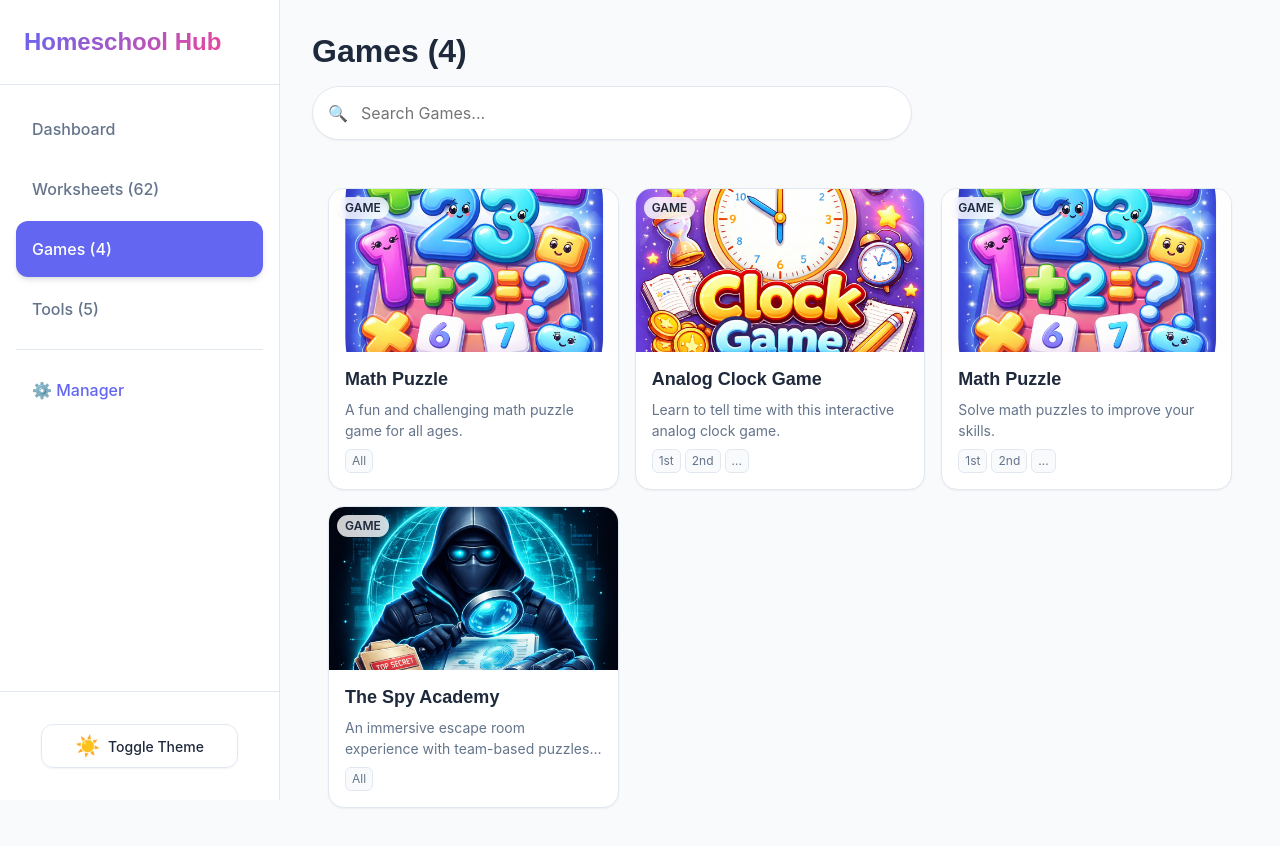
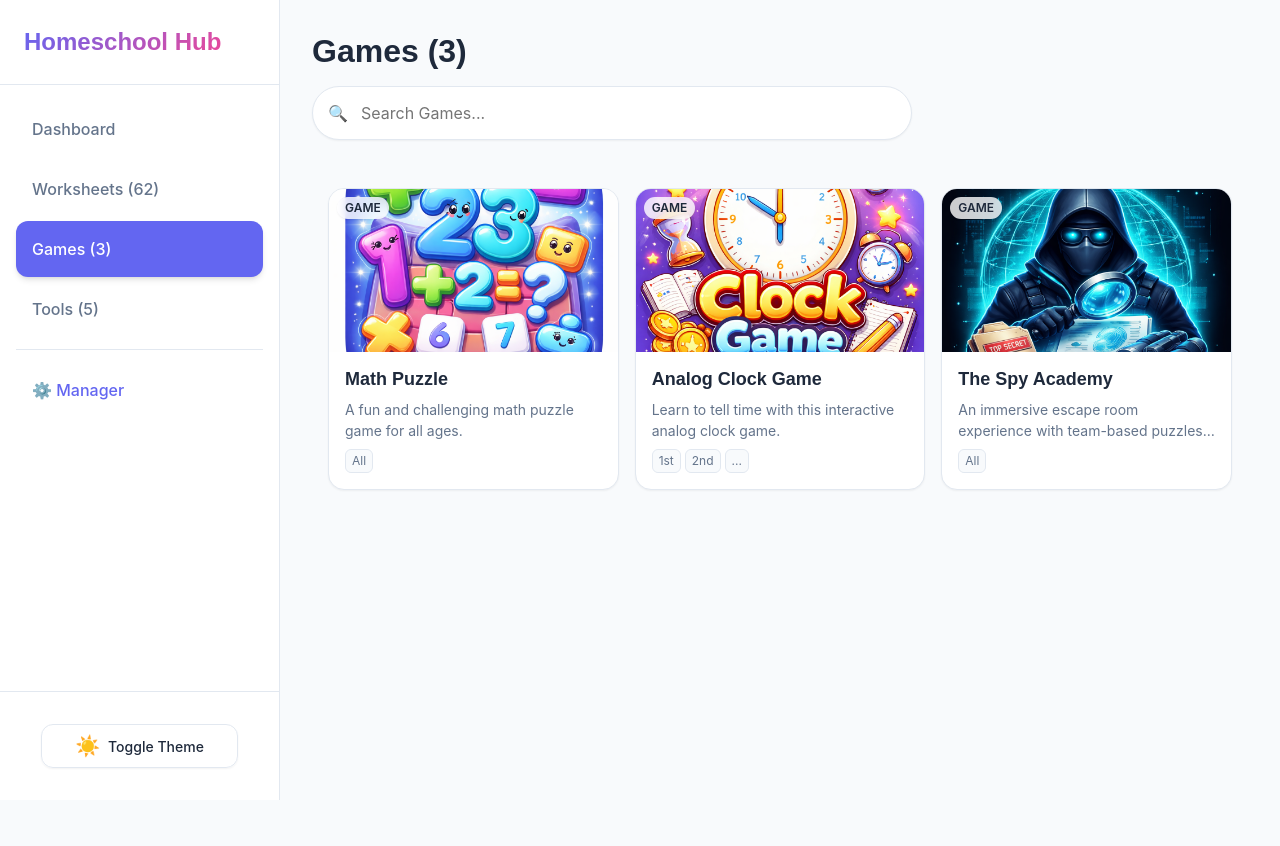
Before and after one commit to projektoutside/homeschool-app, a React (Vite) app: page /games in a window 1280 px wide. Shown: the top 846 px of the page. After the commit the page ends 800 px from the top, so only its background shows below. Built offline with nearby package versions, Linux system fonts and the light colour scheme.

Commit message:
Updated MathPuzzle

```diff
--- a/src/data/content/math.ts
+++ b/src/data/content/math.ts
@@ -1006,18 +1006,6 @@ export const mathContent: ContentItem[] = [
         "dateAdded": "2026-01-21"
     },
     {
-        "id": "MathPuzzle",
-        "title": "Math Puzzle",
-        "description": "Solve math puzzles to improve your skills.",
-        "type": "game",
-        "category": "math",
-        "subjects": ["Algebra", "Geometry"],
-        "gradeLevels": ["1st", "2nd", "3rd"],
-        "customHtmlPath": "/Games/MathPuzzle/index.html",
-        "thumbnail": "/Games/MathPuzzle/thumb.png",
-        "dateAdded": "2026-01-25"
-    },
-    {
         "id": "math-spy-academy",
         "title": "The Spy Academy",
         "description": "An immersive escape room experience with team-based puzzles, color code mysteries, and timed challenges. Work together to solve the mystery!",
```
